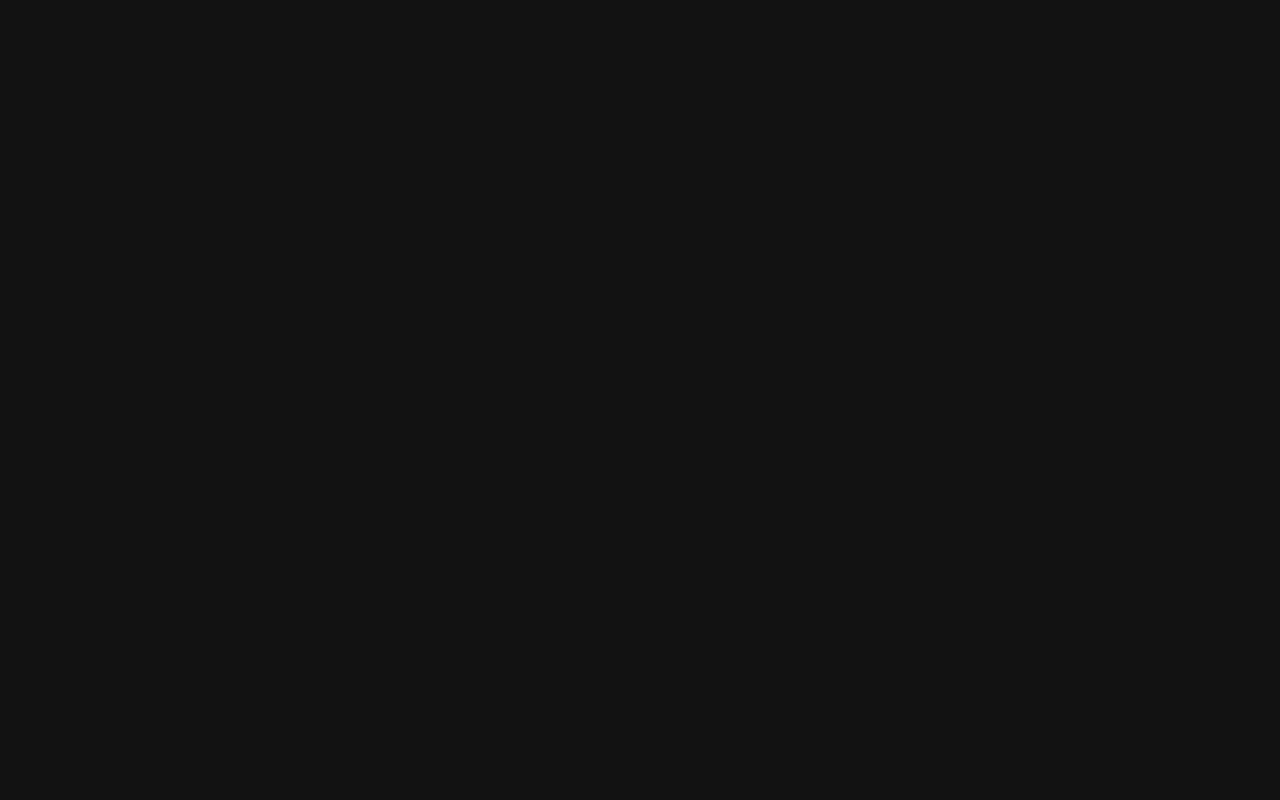
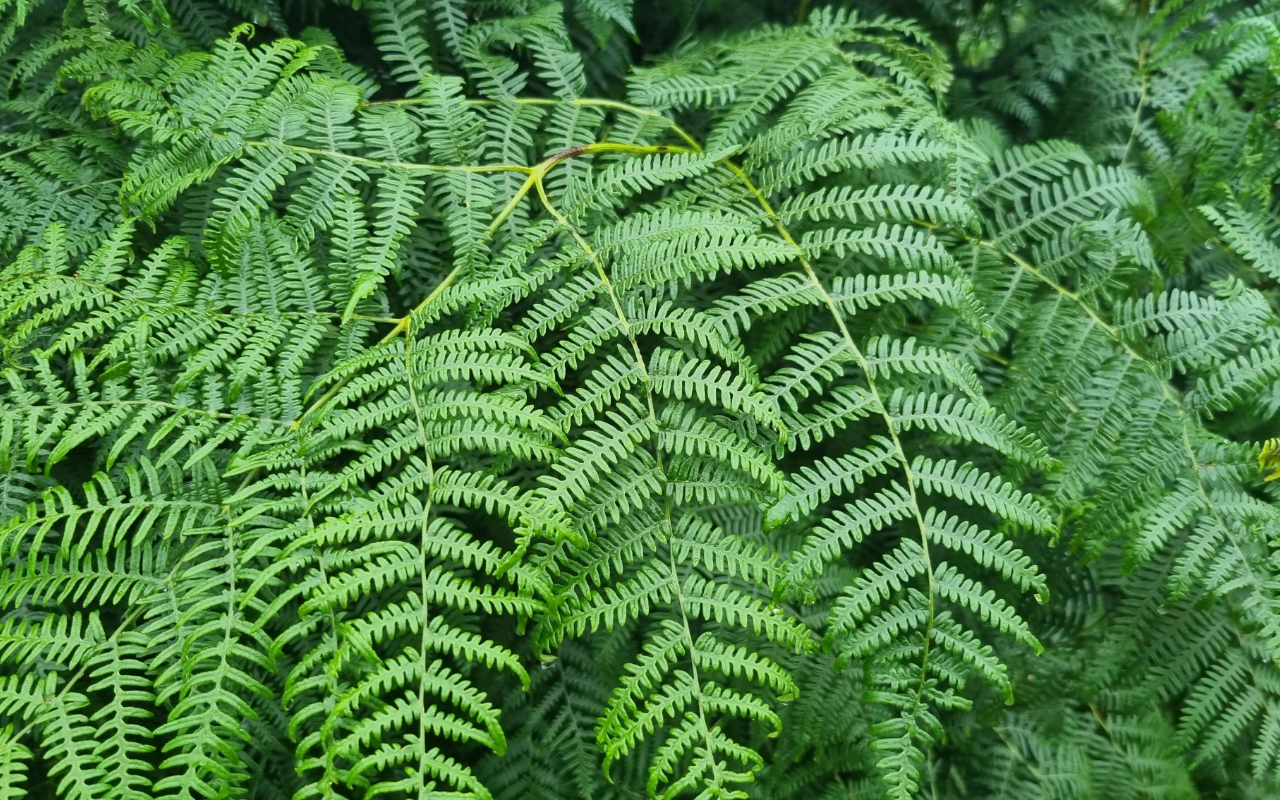
Before and after one commit to ItsLap/Mango, a plain HTML site: page index.html in a window 1280 px wide. Drawn offline with Linux system fonts and the light colour scheme; the site is published under a folder, as on GitHub Pages, so addresses that start at the root find nothing.

Commit message:
Quickly fix paths again... this is for the last time i swear

```diff
--- a/style.css
+++ b/style.css
@@ -21,7 +21,7 @@
   --neutral-focus: hsl(131, 27%, 20%);
   --outline: hsl(131, 23%, 22%);
   --animation-duration: 0.35s;
-  --background: url("/assets/bg.jpg");
+  --background: url("./assets/bg.jpg");
 }
 
 @font-face {
```
